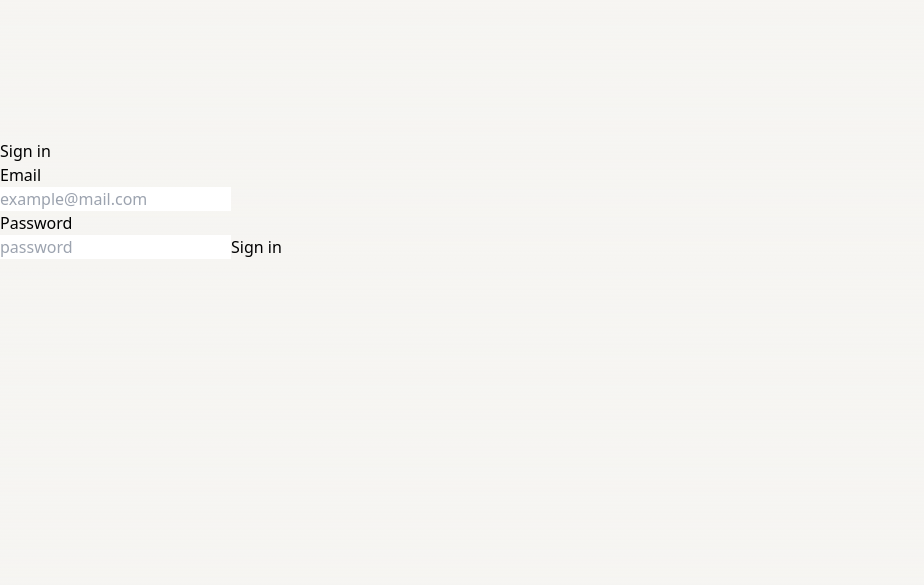
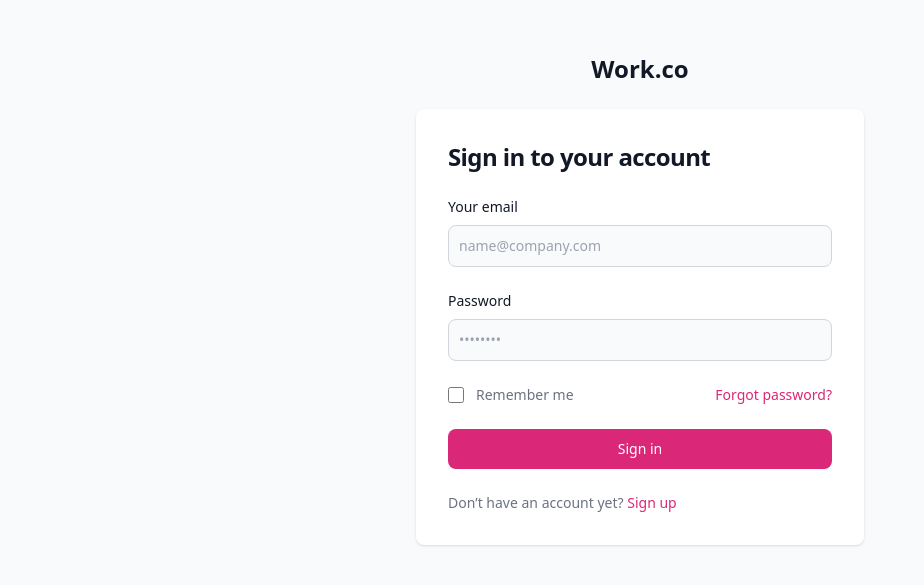
Before and after one commit to Neethesh26/WorkCo, a Next.js app in the folder workco/: page /signin in a window 1280 px wide. Shown: the part 101-686 px from the top of the page, without its empty margins (0-924 px from the left). Built offline with nearby package versions, Linux system fonts and the light colour scheme; no server answers.

Commit message:
signinSignupPage csss

```diff
--- a/workco/src/app/signin/page.js
+++ b/workco/src/app/signin/page.js
@@ -21,23 +21,45 @@
         console.log(result)
         return router.push("/admin")
     }
-    return (<div className="wrapper">
-        <div className="form-wrapper">
-            <h1 className="mt-60 mb-30">Sign in</h1>
-            <form onSubmit={handleForm} className="form">
-                <label htmlFor="email">
-                    <p>Email</p>
-                    <input onChange={(e) => setEmail(e.target.value)} required type="email" name="email" id="email" placeholder="example@mail.com" />
-                </label>
-                <label htmlFor="password">
-                    <p>Password</p>
-                    <input onChange={(e) => setPassword(e.target.value)} required type="password" name="password" id="password" placeholder="password" />
-                </label>
-                <button type="submit">Sign in</button>
-            </form>
+    return (<section class="bg-gray-50 dark:bg-gray-900">
+        <div class="flex flex-col items-center justify-center px-6 py-8 mx-auto md:h-screen lg:py-0">
+            <a href="#" class="flex items-center mb-6 text-2xl font-semibold text-gray-900 dark:text-white">
+                Work.co
+            </a>
+            <div class="w-full bg-white rounded-lg shadow dark:border md:mt-0 sm:max-w-md xl:p-0 dark:bg-gray-800 dark:border-gray-700">
+                <div class="p-6 space-y-4 md:space-y-6 sm:p-8">
+                    <h1 class="text-xl font-bold leading-tight tracking-tight text-gray-900 md:text-2xl dark:text-white">
+                        Sign in to your account
+                    </h1>
+                    <form onSubmit={handleForm} class="space-y-4 md:space-y-6" action="#">
+                        <div>
+                            <label for="email" class="block mb-2 text-sm font-medium text-gray-900 dark:text-white">Your email</label>
+                            <input onChange={(e) => setEmail(e.target.value)} type="email" name="email" id="email" class="bg-gray-50 border border-gray-300 text-gray-900 sm:text-sm rounded-lg focus:ring-primary-600 focus:border-primary-600 block w-full p-2.5 dark:bg-gray-700 dark:border-gray-600 dark:placeholder-gray-400 dark:text-white dark:focus:ring-blue-500 dark:focus:border-blue-500" placeholder="name@company.com" required="" />
+                        </div>
+                        <div>
+                            <label for="password" class="block mb-2 text-sm font-medium text-gray-900 dark:text-white">Password</label>
+                            <input onChange={(e) => setPassword(e.target.value)} type="password" name="password" id="password" placeholder="••••••••" class="bg-gray-50 border border-gray-300 text-gray-900 sm:text-sm rounded-lg focus:ring-primary-600 focus:border-primary-600 block w-full p-2.5 dark:bg-gray-700 dark:border-gray-600 dark:placeholder-gray-400 dark:text-white dark:focus:ring-blue-500 dark:focus:border-blue-500" required="" />
+                        </div>
+                        <div class="flex items-center justify-between">
+                            <div class="flex items-start">
+                                <div class="flex items-center h-5">
+                                <input id="remember" aria-describedby="remember" type="checkbox" class="w-4 h-4 border border-gray-300 rounded bg-gray-50 focus:ring-3 focus:ring-primary-300 dark:bg-gray-700 dark:border-gray-600 dark:focus:ring-primary-600 dark:ring-offset-gray-800" required="" />
+                                </div>
+                                <div class="ml-3 text-sm">
+                                <label for="remember" class="text-gray-500 dark:text-gray-300">Remember me</label>
+                                </div>
+                            </div>
+                            <a href="#" class="text-sm font-medium text-pink-600 hover:underline dark:text-pink-500">Forgot password?</a>
+                        </div>
+                        <button type="submit" class="w-full text-white bg-pink-600 hover:bg-pink-700 focus:ring-4 focus:outline-none focus:ring-primary-300 font-medium rounded-lg text-sm px-5 py-2.5 text-center dark:bg-primary-600 dark:hover:bg-primary-700 dark:focus:ring-primary-800">Sign in</button>
+                        <p class="text-sm font-light text-gray-500 dark:text-gray-400">
+                            Don’t have an account yet? <button onClick={() => router.push("/signup")} class="font-medium text-pink-600 hover:underline dark:text-pink-500">Sign up</button>
+                        </p>
+                    </form>
+                </div>
+            </div>
         </div>
-
-    </div>);
+    </section>);
 }
 
 export default Page;
--- a/workco/src/app/signup/page.js
+++ b/workco/src/app/signup/page.js
@@ -21,22 +21,41 @@
         console.log(result)
         return router.push("/admin")
     }
-    return (<div className="wrapper">
-        <div className="form-wrapper">
-            <h1 className="mt-60 mb-30">Sign up</h1>
-            <form onSubmit={handleForm} className="form">
-                <label htmlFor="email">
-                    <p>Email</p>
-                    <input onChange={(e) => setEmail(e.target.value)} required type="email" name="email" id="email" placeholder="example@mail.com" />
-                </label>
-                <label htmlFor="password">
-                    <p>Password</p>
-                    <input onChange={(e) => setPassword(e.target.value)} required type="password" name="password" id="password" placeholder="password" />
-                </label>
-                <button type="submit">Sign up</button>
-            </form>
+    return (<section class="bg-gray-50 dark:bg-gray-900">
+    <div class="flex flex-col items-center justify-center px-6 py-8 mx-auto md:h-screen lg:py-0">
+        <a href="#" class="flex items-center mb-6 text-2xl font-semibold text-gray-900 dark:text-white">
+            Work.co
+        </a>
+        <div class="w-full bg-white rounded-lg shadow dark:border md:mt-0 sm:max-w-md xl:p-0 dark:bg-gray-800 dark:border-gray-700">
+            <div class="p-6 space-y-4 md:space-y-6 sm:p-8">
+                <h1 class="text-xl font-bold leading-tight tracking-tight text-gray-900 md:text-2xl dark:text-white">
+                    Sign up for your account
+                </h1>
+                <form onSubmit={handleForm} class="space-y-4 md:space-y-6" action="#">
+                    <div>
+                        <label for="email" class="block mb-2 text-sm font-medium text-gray-900 dark:text-white">Your email</label>
+                        <input onChange={(e) => setEmail(e.target.value)} type="email" name="email" id="email" class="bg-gray-50 border border-gray-300 text-gray-900 sm:text-sm rounded-lg focus:ring-primary-600 focus:border-primary-600 block w-full p-2.5 dark:bg-gray-700 dark:border-gray-600 dark:placeholder-gray-400 dark:text-white dark:focus:ring-blue-500 dark:focus:border-blue-500" placeholder="name@company.com" required="" />
+                    </div>
+                    <div>
+                        <label for="password" class="block mb-2 text-sm font-medium text-gray-900 dark:text-white">Password</label>
+                        <input onChange={(e) => setPassword(e.target.value)} type="password" name="password" id="password" placeholder="••••••••" class="bg-gray-50 border border-gray-300 text-gray-900 sm:text-sm rounded-lg focus:ring-primary-600 focus:border-primary-600 block w-full p-2.5 dark:bg-gray-700 dark:border-gray-600 dark:placeholder-gray-400 dark:text-white dark:focus:ring-blue-500 dark:focus:border-blue-500" required="" />
+                    </div>
+                    <div class="flex items-center justify-between">
+                        {/* <div class="flex items-start">
+                            <div class="flex items-center h-5">
+                            <input id="remember" aria-describedby="remember" type="checkbox" class="w-4 h-4 border border-gray-300 rounded bg-gray-50 focus:ring-3 focus:ring-primary-300 dark:bg-gray-700 dark:border-gray-600 dark:focus:ring- -600 dark:ring-offset-gray-800" required="" />
+                            </div>
+                            <div class="ml-3 text-sm">
+                            <label for="remember" class="text-gray-500 dark:text-gray-300">Remember me</label>
+                            </div>
+                        </div> */}
+                    </div>
+                    <button type="submit" class="w-full text-white bg-pink-600 hover:bg-pink-700 focus:ring-4 focus:outline-none focus:ring-primary-300 font-medium rounded-lg text-sm px-5 py-2.5 text-center dark:bg-blue-600 dark:hover:bg-blue-700 dark:focus:ring-blue-800">Sign up</button>
+                </form>
+            </div>
         </div>
-    </div>);
+    </div>
+</section>);
 }
 
 export default Page;
```
